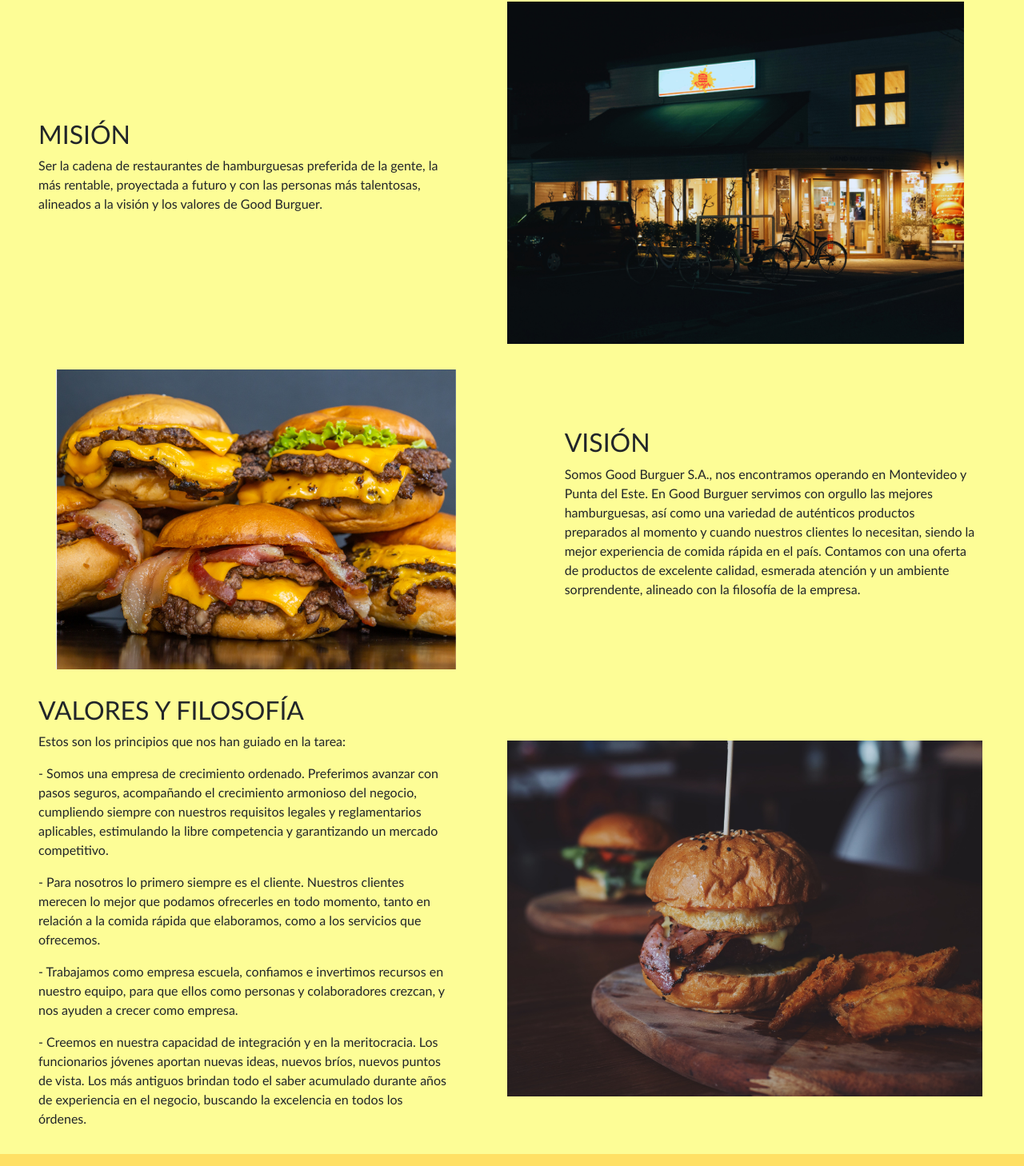
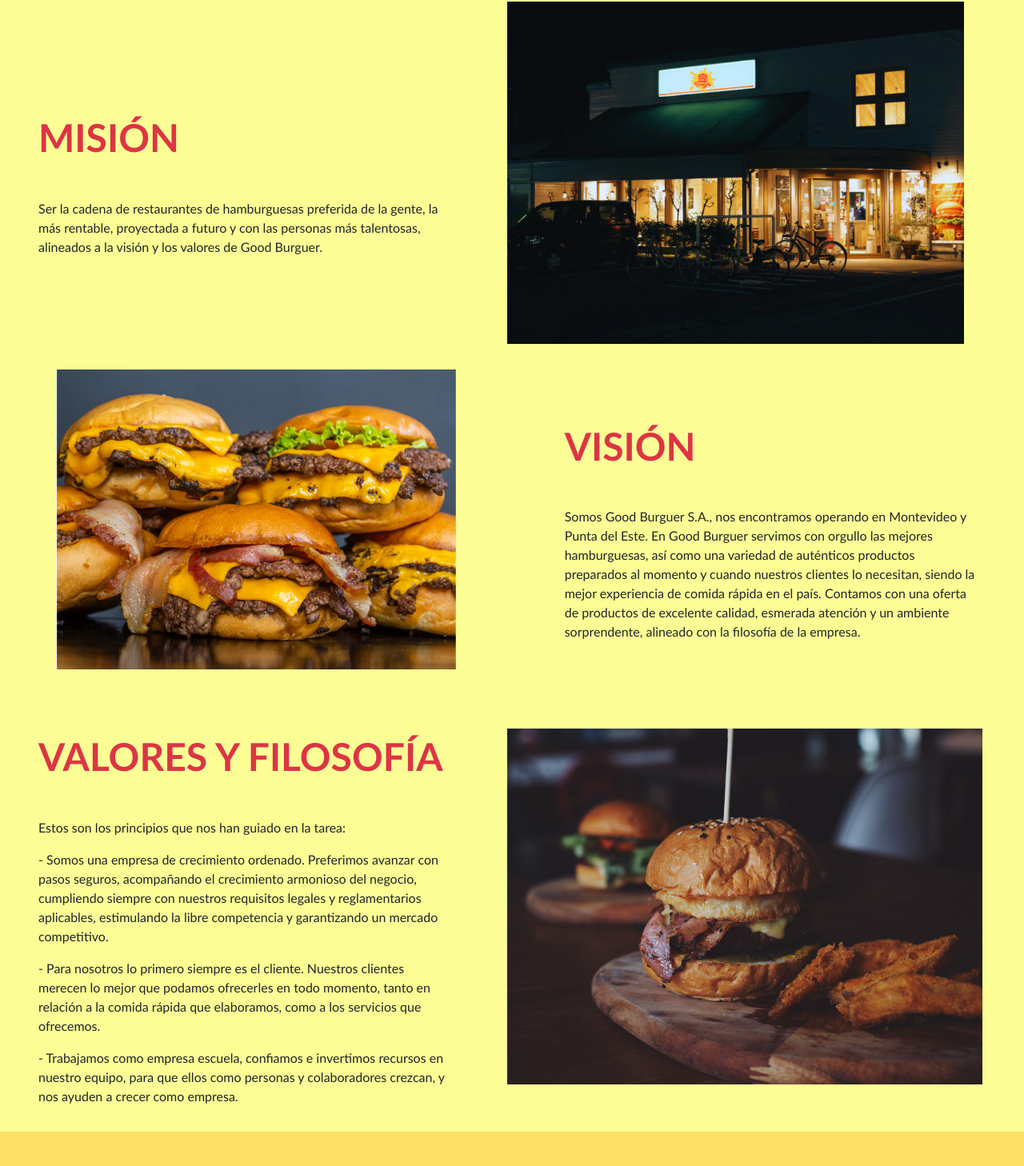
Before and after one commit to JoshNV08/FinalProject-FrontEnd, a React (Vite) app: page /sobrenosotros in a window 1280 px wide. Shown: the part 332-1790 px from the top of the page at 80% size. Built offline with nearby package versions, Linux system fonts and the light colour scheme.

Commit message:
CambioDeFuentes

```diff
--- a/src/components/Others/InfoExtend.jsx
+++ b/src/components/Others/InfoExtend.jsx
@@ -7,10 +7,13 @@
     <Container fluid className="ps-0" style={{ backgroundColor: "#fdfd96" }}>
       <Row className="align-items-center py-3">
         <div className="text-md-center text-center mx-sm-5 p-5">
-          <h1>¿Quienes Somos?</h1>
+          <h1 style={{ fontWeight: "bold" }}>¿Quienes Somos?</h1>
         </div>
         <Col md={5} className=" text-md-start text-center mx-sm-5">
-          <h2 display-5 fw-bold text-danger my-5>
+          <h2
+            style={{ fontWeight: "bold" }}
+            className="display-5 text-danger my-5"
+          >
             MISIÓN
           </h2>
           <p>
@@ -36,7 +39,10 @@
           />
         </Col>
         <Col md={5} className=" text-md-start text-center mx-sm-5">
-          <h2 display-5 fw-bold text-danger my-5>
+          <h2
+            style={{ fontWeight: "bold" }}
+            className="display-5 text-danger my-5"
+          >
             VISIÓN
           </h2>
           <p>
@@ -52,7 +58,10 @@
       </Row>
       <Row className="align-items-center py-3">
         <Col md={5} className=" text-md-start text-center mx-sm-5">
-          <h2 display-5 fw-bold text-danger my-5>
+          <h2
+            style={{ fontWeight: "bold" }}
+            className="display-5 text-danger my-5"
+          >
             VALORES Y FILOSOFÍA
           </h2>
           <p>Estos son los principios que nos han guiado en la tarea:</p>
@@ -74,13 +83,6 @@
             en nuestro equipo, para que ellos como personas y colaboradores
             crezcan, y nos ayuden a crecer como empresa.
           </p>
-          <p>
-            - Creemos en nuestra capacidad de integración y en la meritocracia.
-            Los funcionarios jóvenes aportan nuevas ideas, nuevos bríos, nuevos
-            puntos de vista. Los más antiguos brindan todo el saber acumulado
-            durante años de experiencia en el negocio, buscando la excelencia en
-            todos los órdenes.
-          </p>
         </Col>
         <Col>
           <img
```
